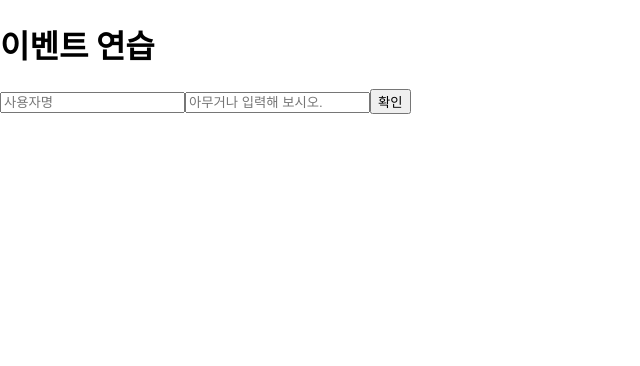
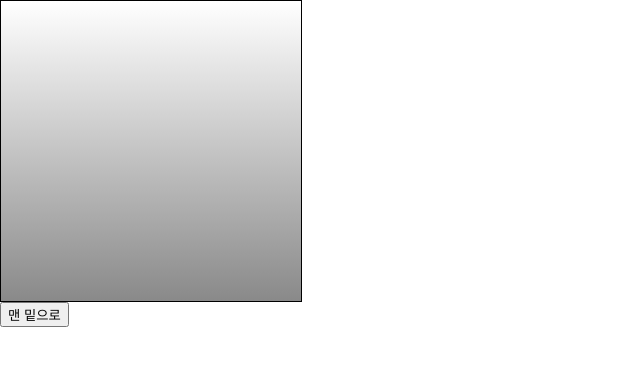
Before and after one commit to EthanKwon/React_TIL, a React (Create React App) app in the folder hello-react/: page / in a window 1280 px wide. Shown: the top 366 px of the page, without its empty margins (0-640 px from the left). Built offline with nearby package versions, Linux system fonts and the light colour scheme.

Commit message:
Add React ref

```diff
--- a/hello-react/src/App.js
+++ b/hello-react/src/App.js
@@ -1,8 +1,17 @@
-import React from 'react';
-import EventPracticeFunction from './EventPracticeFunction';
+import React, {Component} from 'react';
+import ScrollBox from './ScrollBox';
 
-const App = () =>{
-  return <EventPracticeFunction/>;
-};
+class App extends Component {
+  render() {
+    return (
+      <div>
+        <ScrollBox ref = {(ref) =>this.scrollBox=ref}/>
+        <button onClick={()=> this.scrollBox.scrollToBottom()}>
+          맨 밑으로
+        </button>
+      </div>
+    );
+  }
+}
 
 export default App;
--- /dev/null
+++ b/hello-react/src/ScrollBox.js
@@ -0,0 +1,38 @@
+import React, { Component } from 'react';
+
+class ScrollBox extends Component {
+    scrollToBottom = () => {
+        const {scrollHeight, clientHeight } = this.box;
+        /*  앞 코드에는 비구조화 할당 문법을 사용했습니다.
+            다음 코드와 같은 의미입니다.
+            const scrollHeight = this.box.scrollHeight;
+            const clientHeight = this.box.scrollHeight;
+        */
+       this.box.scrollTop = scrollHeight - clientHeight;
+    }
+    render() {
+        const style = {
+            border : '1px solid black',
+            height : '300px',
+            width : '300px',
+            overflow : 'auto',
+            position : 'relative'
+        };
+
+        const innerStyle = {
+            width : '100%',
+            height : '650px',
+            background: 'linear-gradient(white, black)'
+        }
+
+        return(
+            <div
+                style={style}
+                ref = {(ref) => {this.box = ref}}>
+                <div style={innerStyle}/>
+            </div>
+        );
+    }
+}
+
+export default ScrollBox;
```
Also changed, not shown: hello-react/src/ValidationSample.css (added, +7 -0 lines), hello-react/src/ValidationSample.js (added, +41 -0 lines).
